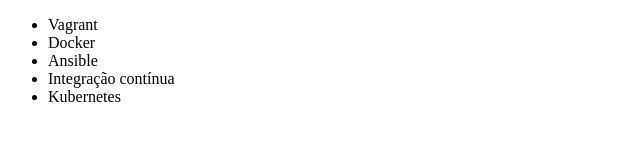
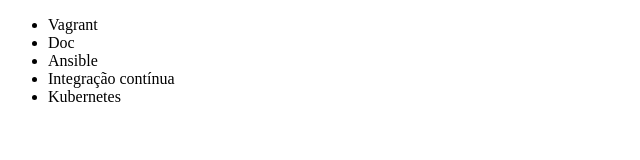
Before and after one commit to diwallace/alura-github, a plain HTML site: page index.html in a window 1280 px wide. Shown: the full height of the page, 0-640 px from the left. Drawn offline with Linux system fonts and the light colour scheme.

Commit message:
alterando o curso de docker

```diff
--- a/index.html
+++ b/index.html
@@ -7,7 +7,7 @@
     <body>
         <ul>
             <li>Vagrant</li>
-            <li>Docker</li>
+            <li>Doc</li>
             <li>Ansible</li>
             <li>Integração contínua</li>
             <li>Kubernetes</li>
```
